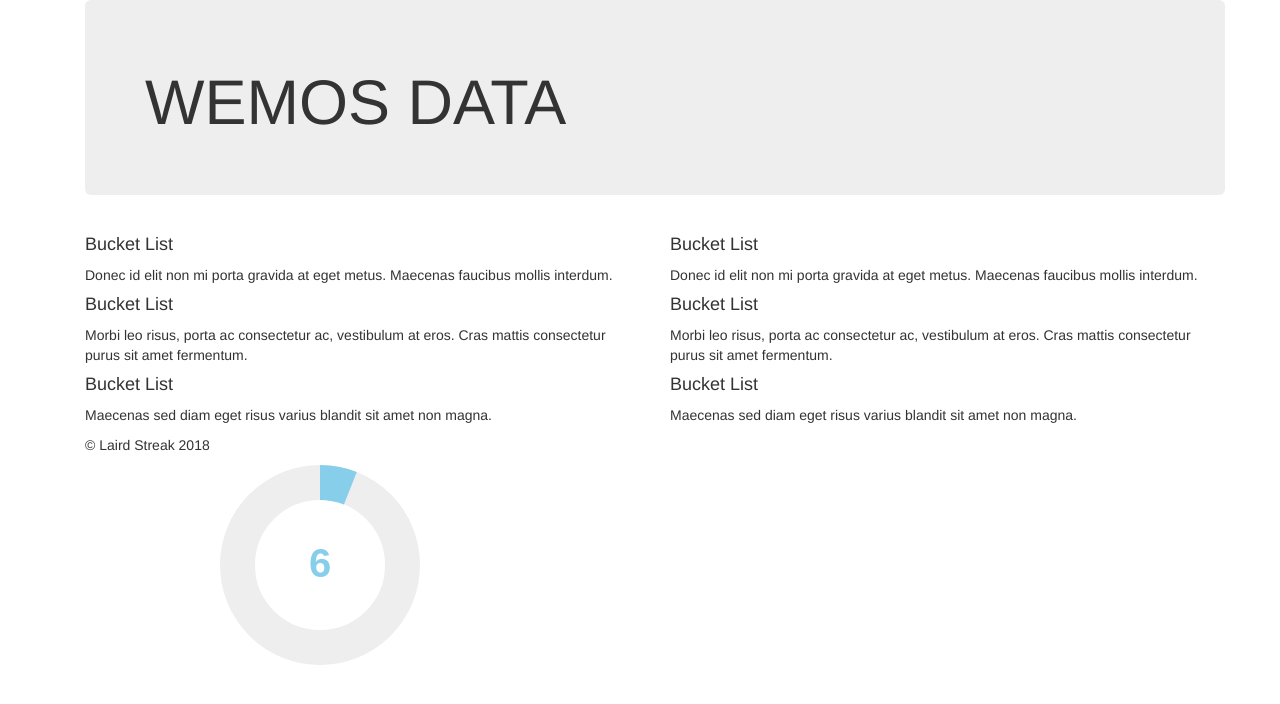
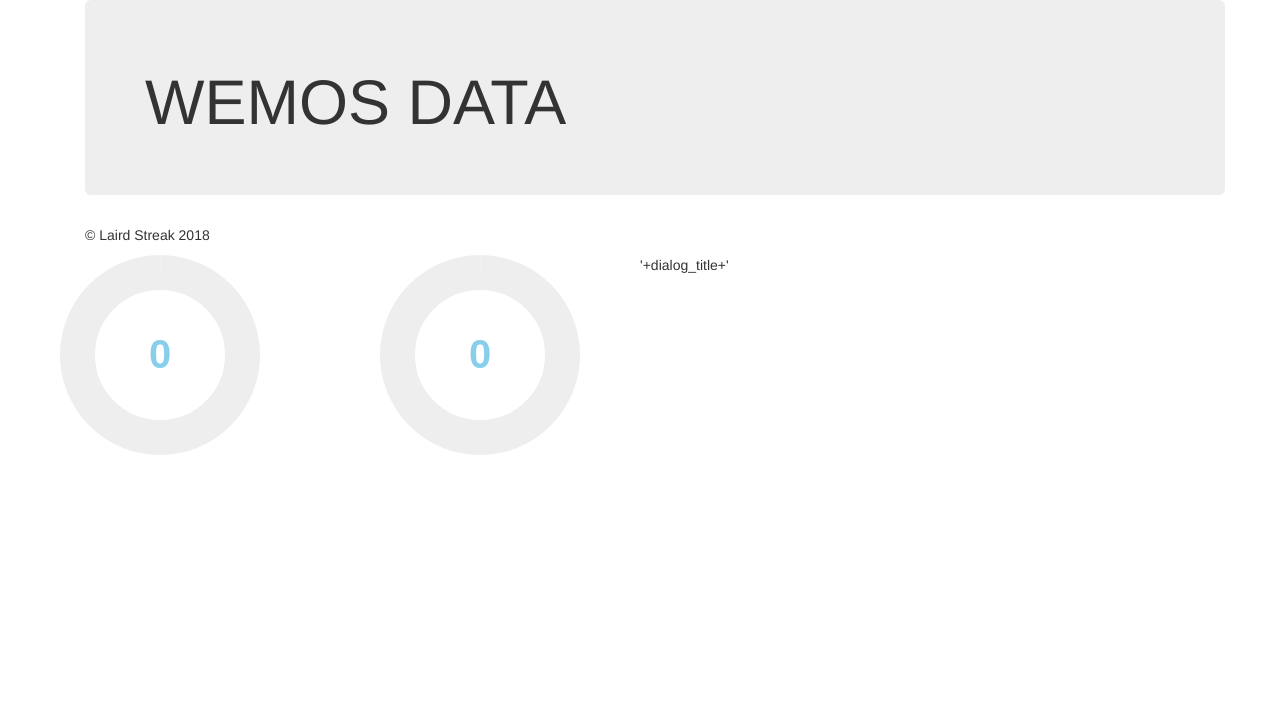
Before and after one commit to LairdStreak/MyPyPlayGround, a Flask app: page / in a window 1280 px wide. Shown: the top 704 px of the page. Run offline with Flask 2, Linux system fonts and the light colour scheme; some libraries are stand-ins or nearby versions.

Commit message:
Update to MYIOT Flask app.

```diff
--- a/WMIOT/app.py
+++ b/WMIOT/app.py
@@ -1,7 +1,9 @@
 from flask import Flask
+from flask import json, request, jsonify
 from flask import render_template
-from flask import json, request, jsonify
 from flask_debugtoolbar import DebugToolbarExtension
+from decimal import Decimal
+import wmiotdata
 
 app = Flask(__name__)
 
@@ -33,13 +35,33 @@ def api_message():
     else:
         return "her5e"
 
-@app.route('/getdata/<int:count>', methods = ['GET'])
-def get_data(count=None):
-    counter = count + 1
-    return jsonify(count = counter)
+@app.route('/data/', methods = ['POST'])
+def api_data():
+    if request.headers['Content-Type'] == 'application/json':
+        try:
+            data = request.json
+            print(data)
+            python_obj = json.loads(data)
+            print(type(python_obj))
+            temperature = python_obj['temp']
+            humidity = python_obj['humid']
+            print(temperature)
+            print(humidity)
+            wmiotdata.put_latestdata(temperature, humidity)
+            return json.dumps({'success': True}), 200, {'ContentType': 'application/json'}
+        except Exception as e:
+            message = str(e)
+            print(message)
+    else:
+       return json.dumps({'success': False}), 400, {'ContentType': 'application/json'}
+
+@app.route('/getdata/', methods = ['GET'])
+def get_data():
+    data = wmiotdata.fetch_latestdata()
+    return jsonify(data)
 
 app.debug = True
 app.config['SECRET_KEY'] = '338ee998-7b72-4a3b-8df6-48c076b171b5'
 toolbar = DebugToolbarExtension(app)
 # Debug(app)
-app.run(port=1000)
+app.run(host='0.0.0.0', port=1000)
--- a/WMIOT/requirements.txt
+++ b/WMIOT/requirements.txt
@@ -5,4 +5,7 @@ Flask-DebugToolbar==0.10.1
 itsdangerous==0.24
 Jinja2==2.10
 MarkupSafe==1.0
+mysql-connector-python==8.0.11
+protobuf==3.6.0
+six==1.11.0
 Werkzeug==0.14.1
--- a/WMIOT/templates/default.html
+++ b/WMIOT/templates/default.html
@@ -6,27 +6,7 @@
       </div>
 
       <div class="row marketing">
-        <div class="col-lg-6">
-          <h4>Bucket List</h4>
-          <p>Donec id elit non mi porta gravida at eget metus. Maecenas faucibus mollis interdum.</p>
 
-          <h4>Bucket List</h4>
-          <p>Morbi leo risus, porta ac consectetur ac, vestibulum at eros. Cras mattis consectetur purus sit amet fermentum.</p>
-
-          <h4>Bucket List</h4>
-          <p>Maecenas sed diam eget risus varius blandit sit amet non magna.</p>
-        </div>
-
-        <div class="col-lg-6">
-          <h4>Bucket List</h4>
-          <p>Donec id elit non mi porta gravida at eget metus. Maecenas faucibus mollis interdum.</p>
-
-          <h4>Bucket List</h4>
-          <p>Morbi leo risus, porta ac consectetur ac, vestibulum at eros. Cras mattis consectetur purus sit amet fermentum.</p>
-
-          <h4>Bucket List</h4>
-          <p>Maecenas sed diam eget risus varius blandit sit amet non magna.</p>
-        </div>
       </div>
 
       <footer class="footer">
@@ -37,30 +17,34 @@
 {% endblock %}
 {% block data %}
 <script src="{{ url_for('static', filename='js/jquery.knob.min.js') }}"></script>
-<div class="col-lg-6" align="middle">
+<div class="col-lg-3" align="middle">
     <input type="text" value="0" class="dial" data-skin="tron">
+</div>
+<div class="col-lg-3" align="middle">
+    <input type="text" value="0" class="dial2" data-skin="tron">
+</div>
+<div>
+    <span id="dialog_title_span">'+dialog_title+'</span>
 </div>
 <script>
     $(function() {
         $(".dial").knob();
-        //$('.dial').val(27).trigger('change');
+        $(".dial2").knob();
     });
 
 
-setInterval(refresh_dial,1000);
+setInterval(refresh_dial,30000);
 
 function refresh_dial(){
-    var current = $('.dial').val();
-    if(current > 50)
-    {
-       current = 0;
-    }
-    var path = '/getdata/' + current
+    var path = '/getdata/'
    // debugger;
    $.ajax(path).done(function(data) {
-    $('.dial').val(data.count).trigger('change');
+    $('.dial').val(data.Temperature).trigger('change');
+    $('.dial2').val(data.Humidity).trigger('change');
+    tnow = new Date().toString();
+    $('#dialog_title_span').text(tnow);
 }).fail(function(data){
-  alert("Try again champ!");
+  $('#dialog_title_span').text("Error");
 });
 }
 </script>
```
Also changed, not shown: WMIOT/testcon.py (added, +12 -0 lines), WMIOT/wmiotdata.py (added, +31 -0 lines).
